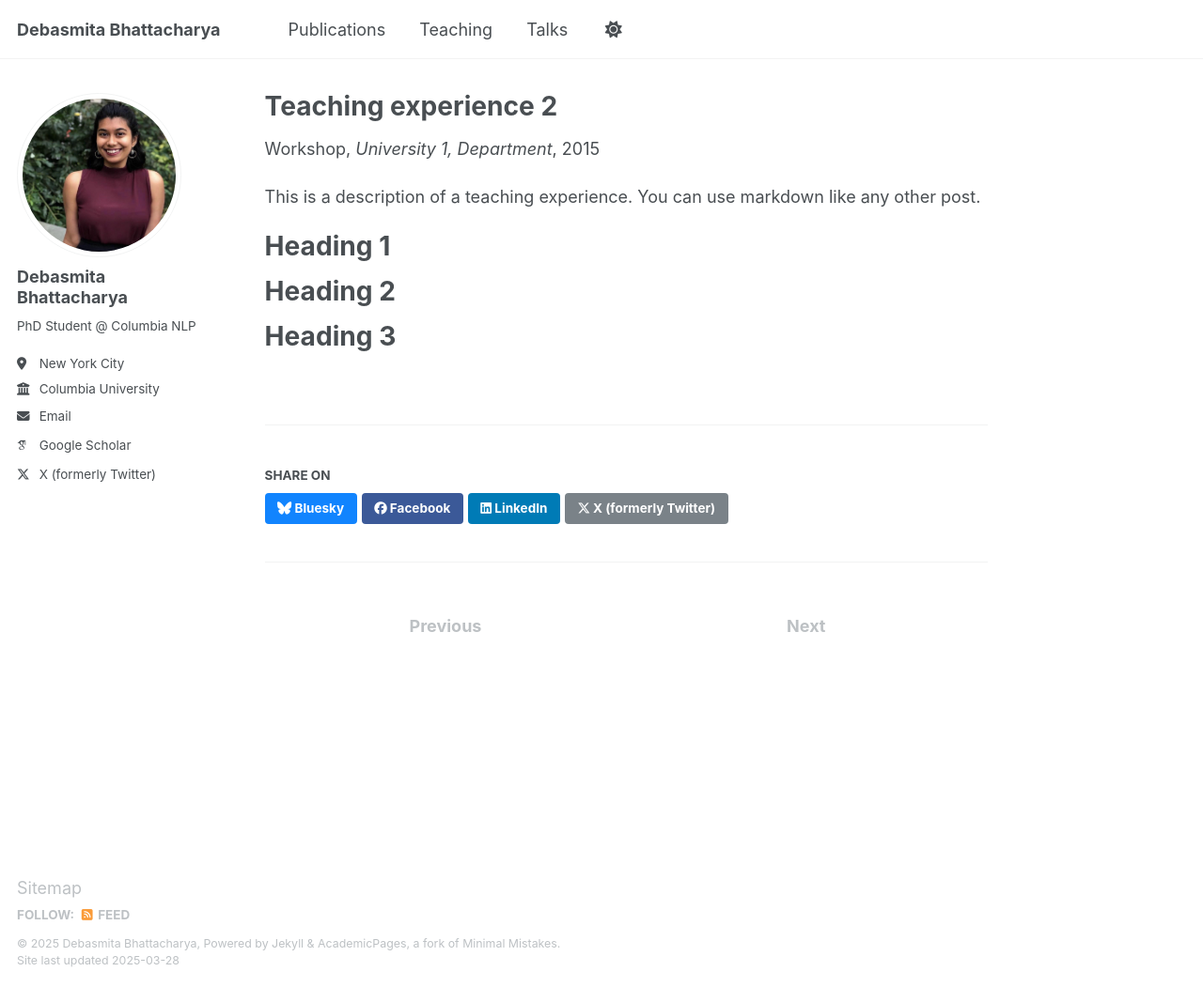
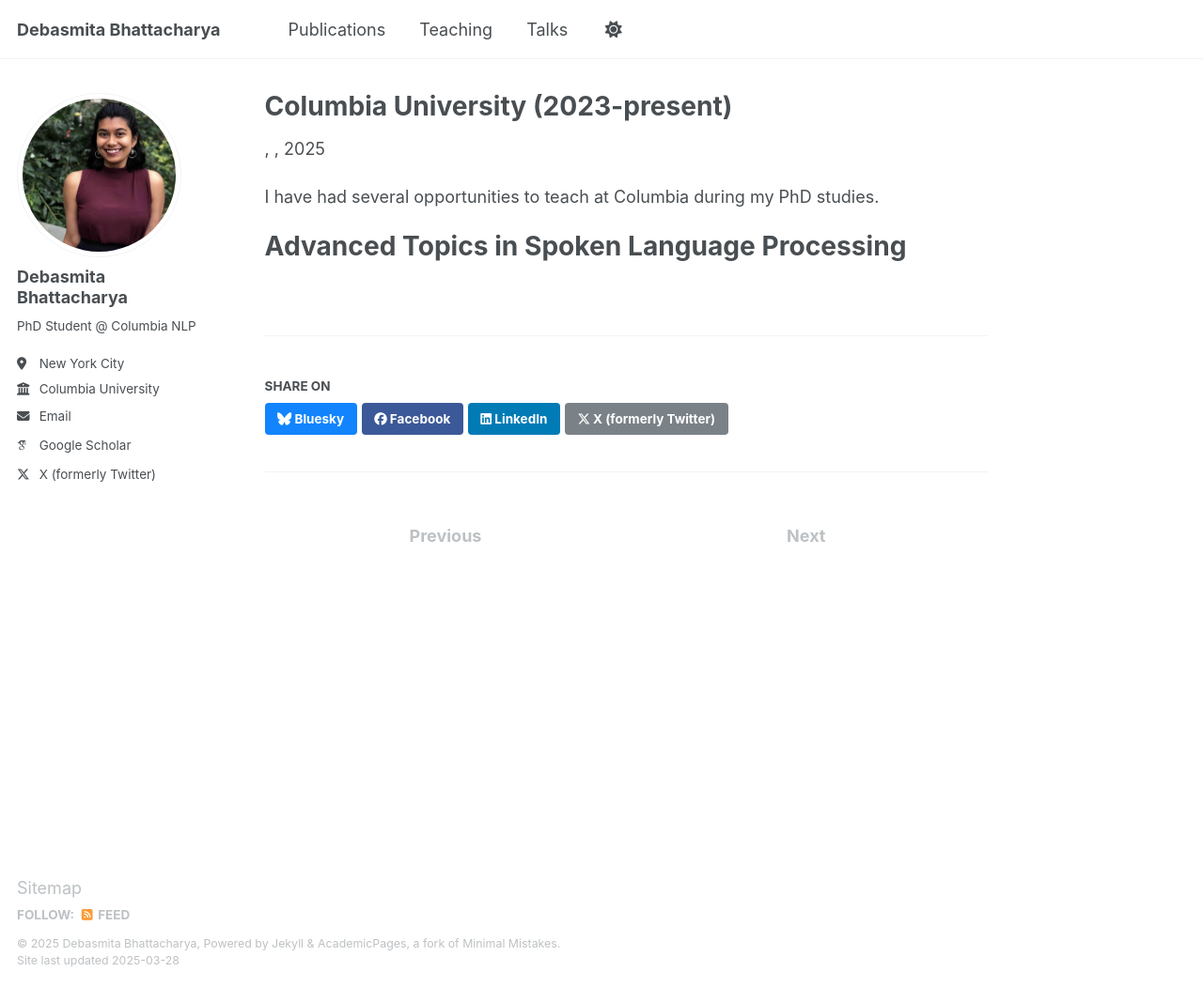
Before and after one commit to debasmita-b/debasmita-b.github.io, a Jekyll site: the page built from _teaching/2015-spring-teaching-2.md, in a window 1280 px wide and 1051 px high. Shown: the whole window at 94% size. Built offline with Jekyll 4.4.1, drawn with Linux system fonts in a browser that asks for light colours; some web fonts are replaced.

Commit message:
Update 2015-spring-teaching-2.md

```diff
--- a/_teaching/2015-spring-teaching-2.md
+++ b/_teaching/2015-spring-teaching-2.md
@@ -1,20 +1,11 @@
 ---
-title: "Teaching experience 2"
+title: "Columbia University (2023-present)"
 collection: teaching
-type: "Workshop"
-permalink: /teaching/2015-spring-teaching-1
-venue: "University 1, Department"
-date: 2015-01-01
-location: "City, Country"
+permalink: /teaching/columbia
 ---
 
-This is a description of a teaching experience. You can use markdown like any other post.
+I have had several opportunities to teach at Columbia during my PhD studies.
 
-Heading 1
+
+Advanced Topics in Spoken Language Processing
 ======
-
-Heading 2
-======
-
-Heading 3
-======
```
